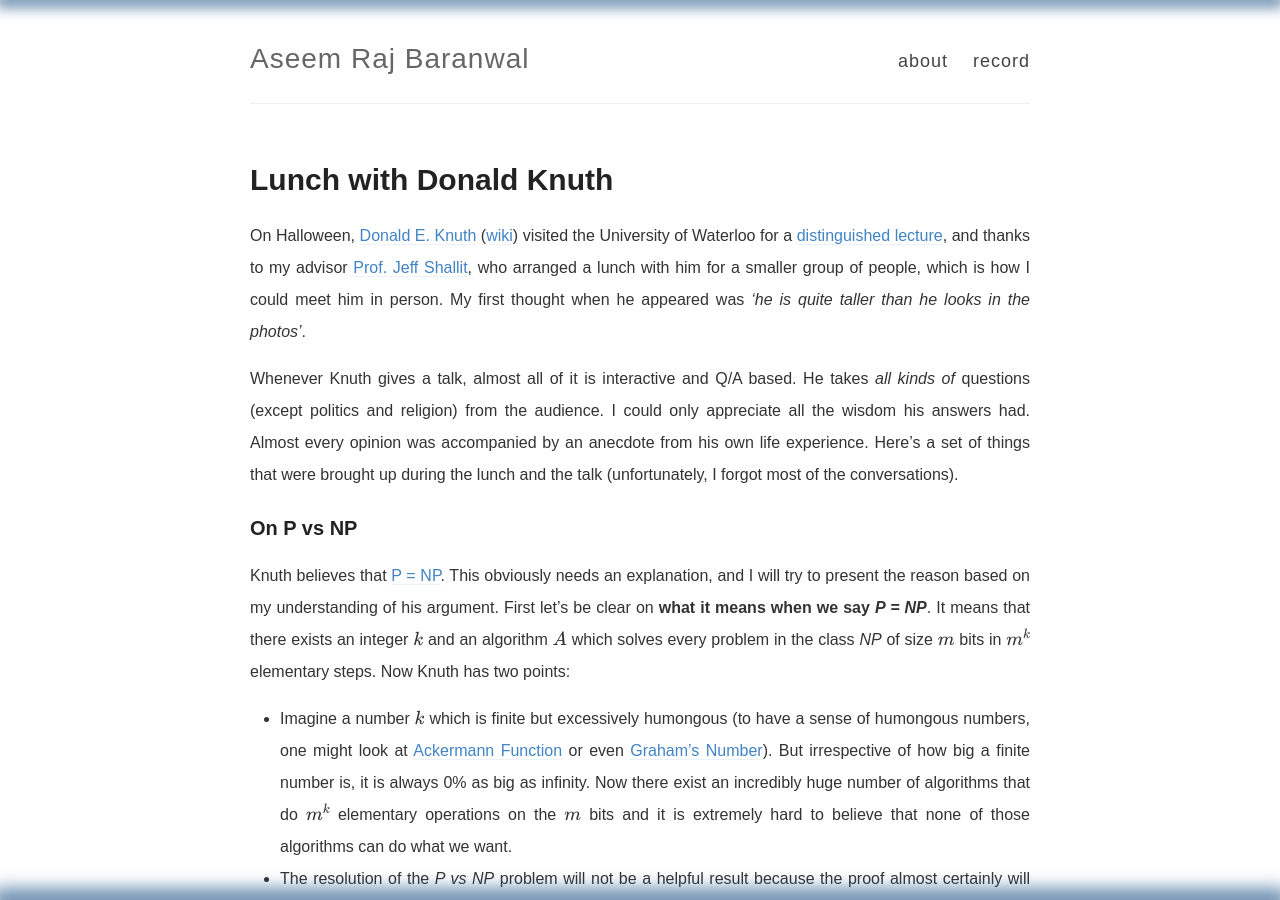
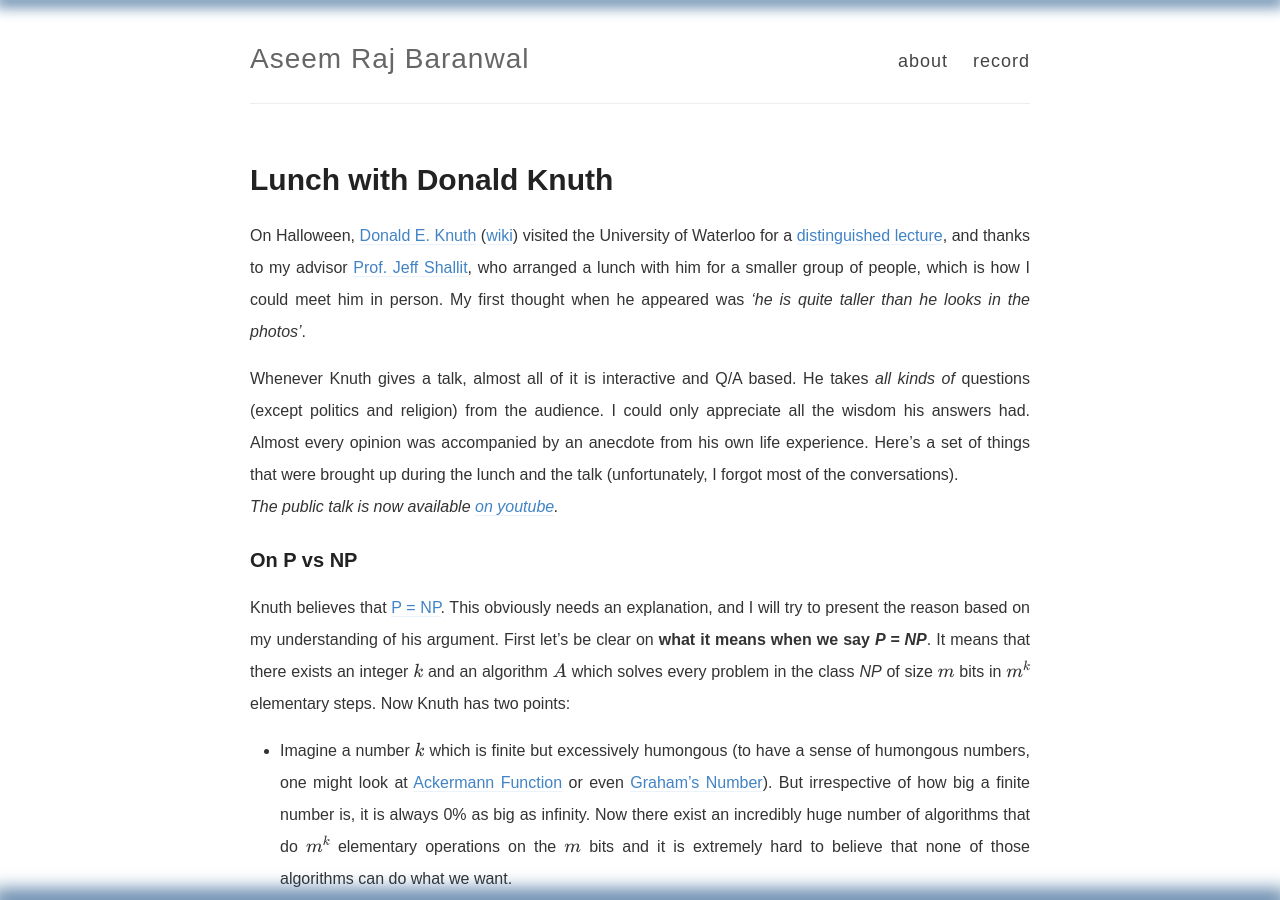
Before and after one commit to aseemrb/aseemrb.github.io, a Jekyll site: the page built from _posts/2018-10-31-lunch-with-knuth.md, in a window 1280 px wide and 900 px high. Built offline with Jekyll 4.4.1, drawn with Linux system fonts in a browser that asks for light colours; formulas are drawn with MathJax 3.

Commit message:
youtube link to knuth's talk

```diff
--- a/_posts/2018-10-31-lunch-with-knuth.md
+++ b/_posts/2018-10-31-lunch-with-knuth.md
@@ -13,7 +13,8 @@ for a smaller group of people, which is how I could meet him in person. My first
 Whenever Knuth gives a talk, almost all of it is interactive and Q/A based. He takes *all kinds of* questions
 (except politics and religion) from the audience. I could only appreciate all the wisdom his answers had. Almost every opinion
 was accompanied by an anecdote from his own life experience. Here's a set of things that were
-brought up during the lunch and the talk (unfortunately, I forgot most of the conversations).
+brought up during the lunch and the talk (unfortunately, I forgot most of the conversations).<br>
+*The public talk is now available [on youtube](https://youtu.be/XWR5Y3Wf8Fo).*
 
 ### On P vs NP
 Knuth believes that [P = NP](https://en.wikipedia.org/wiki/P_versus_NP_problem). This obviously needs an explanation, and I will
```
